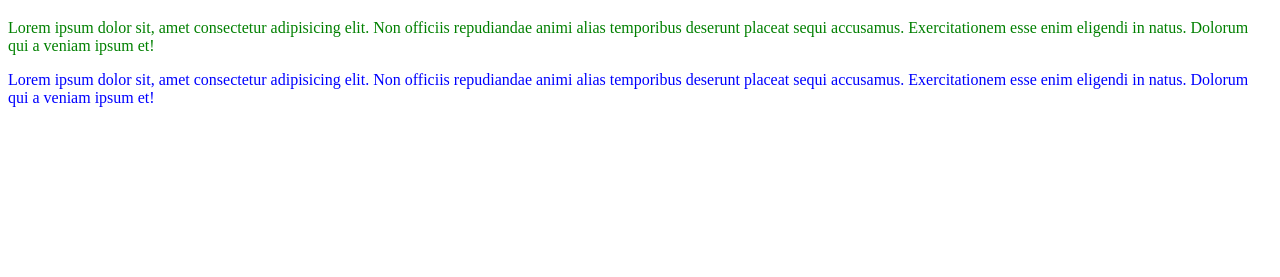
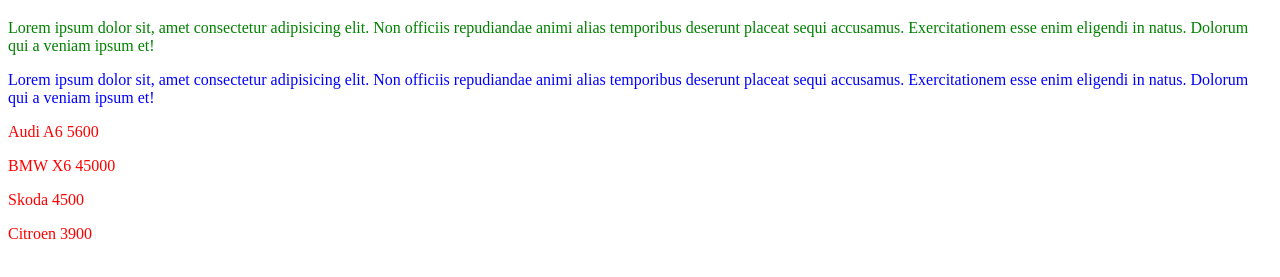
Before and after one commit to miodragpetrovic/JavaScript-V2, a plain HTML site: page Predavanje_8/index.html in a window 1280 px wide. Shown: the part 61-338 px from the top of the page. Drawn offline with Linux system fonts and the light colour scheme.

Commit message:
Predavanje 8

```diff
--- a/Predavanje_8/index.html
+++ b/Predavanje_8/index.html
@@ -17,6 +17,12 @@
 			repudiandae animi alias temporibus deserunt placeat sequi accusamus.
 			Exercitationem esse enim eligendi in natus. Dolorum qui a veniam ipsum et!
 		</p>
+
+		<p class="product">Audi A6 5600</p>
+		<p class="product">BMW X6 45000</p>
+		<p class="product">Skoda 4500</p>
+		<p class="product">Citroen 3900</p>
+
 		<script src="script.js"></script>
 	</body>
 </html>
--- a/Predavanje_8/script.js
+++ b/Predavanje_8/script.js
@@ -1,3 +1,8 @@
 document.querySelector("#title").style.color = "red";
 document.querySelector(".subtitle").style.color = "green";
 document.getElementsByClassName("subtitle2")[0].style.color = "blue"; // [0] oznacava prvi element
+
+let products = document.querySelectorAll(".product");
+for (let p in products) {
+	products[p].style.color = "red";
+}
```
